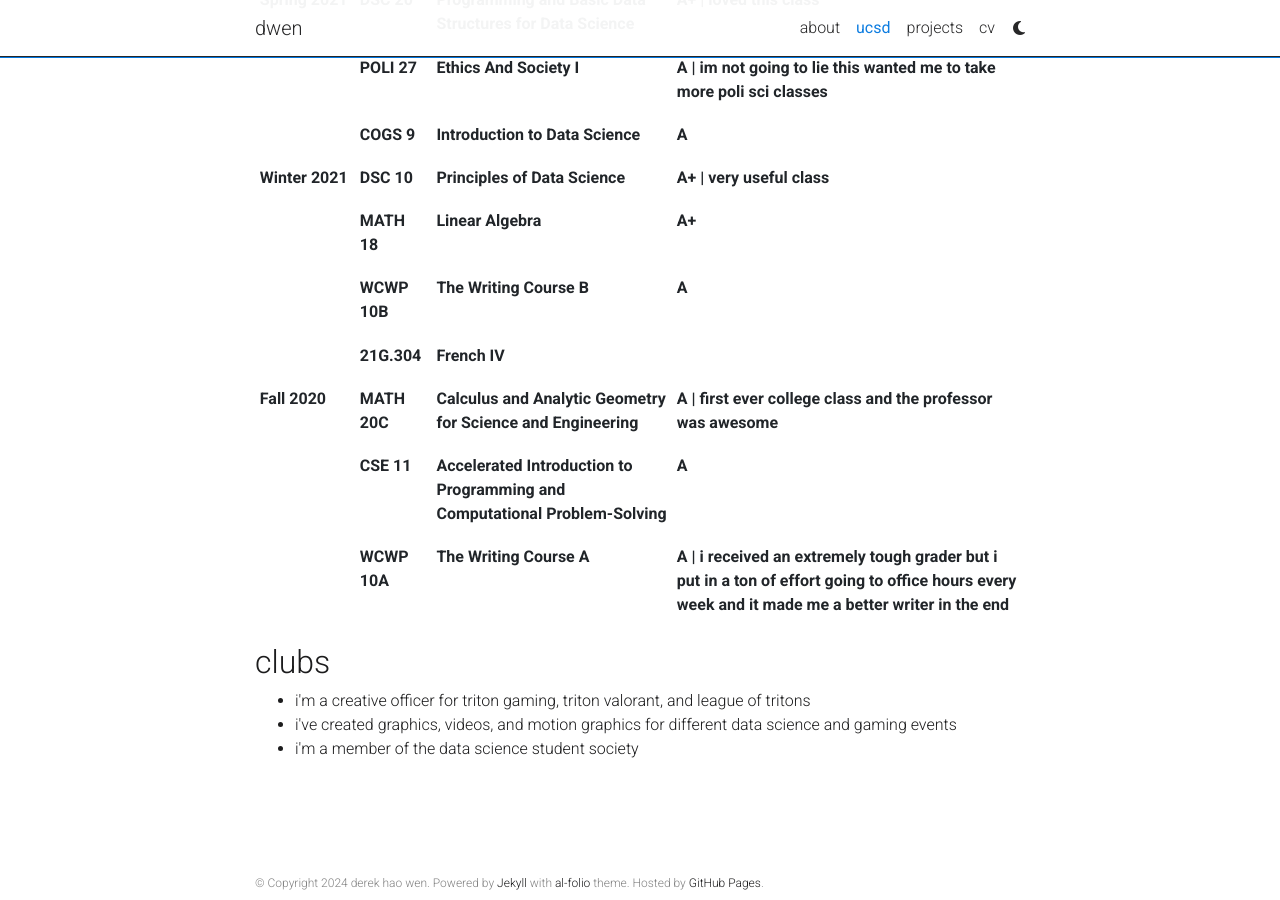
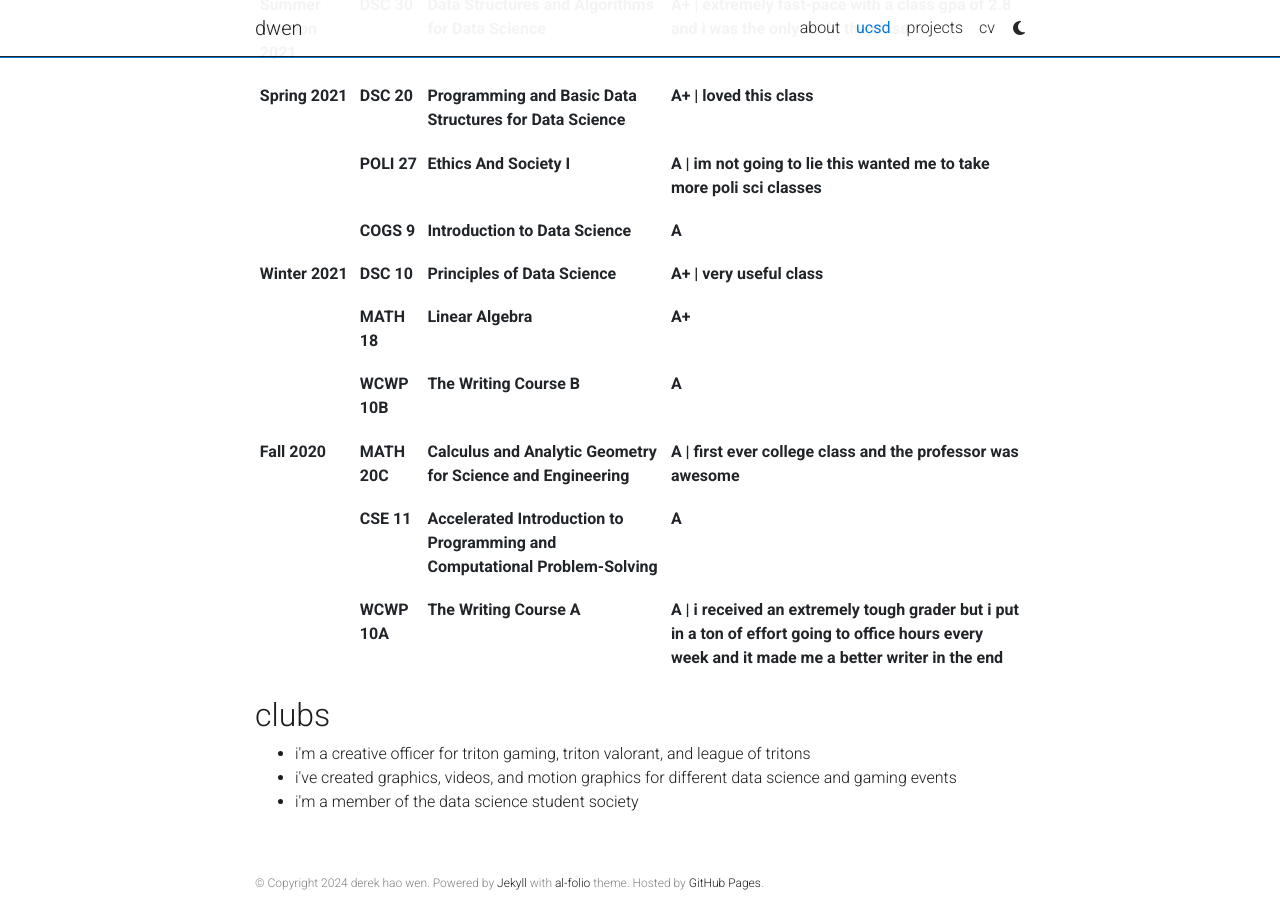
Before and after one commit to Derek-Wen/Derek-Wen.github.io, a Jekyll site: the page built from _pages/ucsd.md, in a window 1280 px wide and 900 px high, scrolled down 2145 px. Built offline with Jekyll 4.4.1, drawn with Linux system fonts in a browser that asks for light colours; comment, search, counter and statistics services are not loaded; a style sheet for code colours, icons or effects is not loaded.

Commit message:
changes to ucsd page

```diff
--- a/_pages/ucsd.md
+++ b/_pages/ucsd.md
@@ -228,11 +228,6 @@
           <th>The Writing Course B</th>
           <th class="course-desc">A</th>
         </tr>
-        <tr>
-          <th></th>
-          <th>21G.304</th>
-          <th>French IV</th>
-        </tr>
         <!-- Fall2020 -->
         <tr>
           <th width="100px"><b>Fall 2020   </b></th>
```
